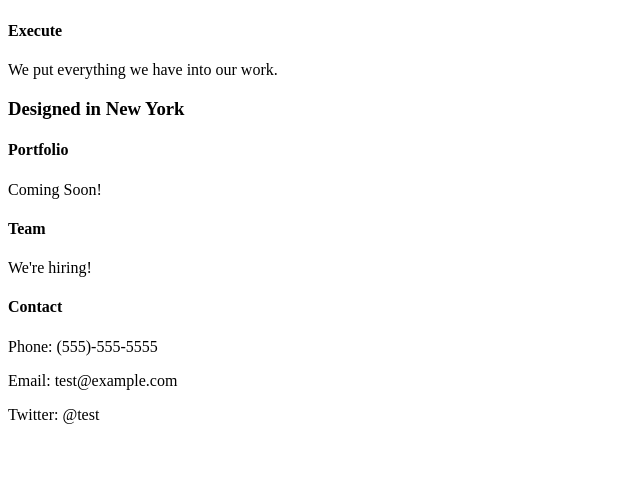
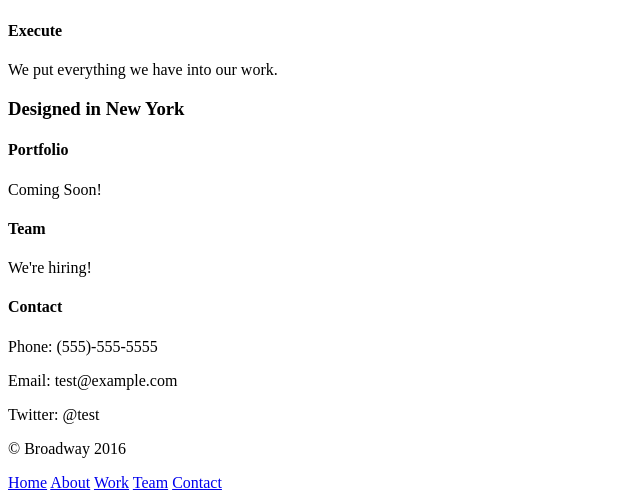
Before and after one commit to SamColl/broadway, a plain HTML site: page index.html in a window 1280 px wide. Shown: the part 1265-1765 px from the top of the page, without its empty margins (0-640 px from the left). Before the commit the page ends 1705 px from the top, so only its background shows below. Drawn offline with Linux system fonts and the light colour scheme; files that its build step writes are made by us from their sources.

Commit message:
Added footer html.

```diff
--- a/index.html
+++ b/index.html
@@ -43,12 +43,23 @@
     <h4>Team</h4>
     <p>We're hiring!</p>
   </section>
+  <!-- Contact section -->
   <section>
     <h4>Contact</h4>
     <p>Phone: (555)-555-5555</p>
     <p>Email: test@example.com</p>
     <p>Twitter: @test</p>
   </section>
-
-
+  <!-- footer copyright and navigation -->
+<footer>
+  <p>&copy Broadway 2016</p>
+  <nav>
+    <a href="#">Home</a>
+    <a href="#">About</a>
+    <a href="#">Work</a>
+    <a href="#">Team</a>
+    <a href="#">Contact</a>
+  </nav>
+</footer>
 </body>
+</html>
```
